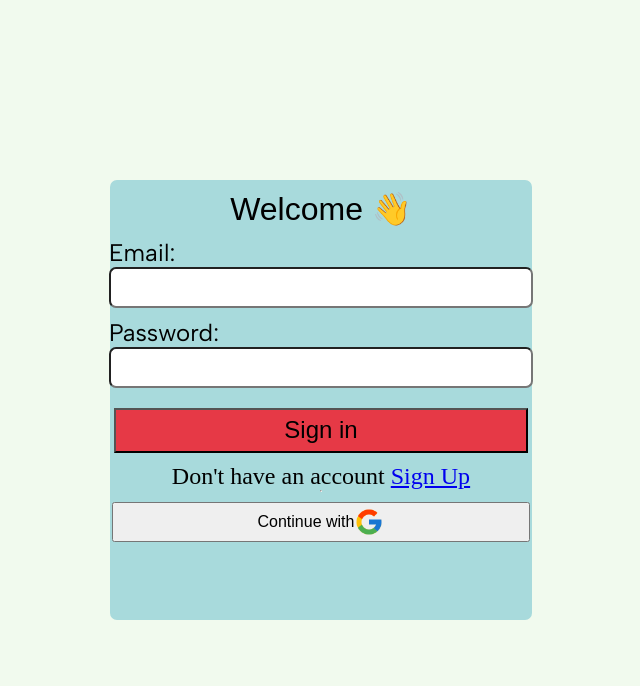
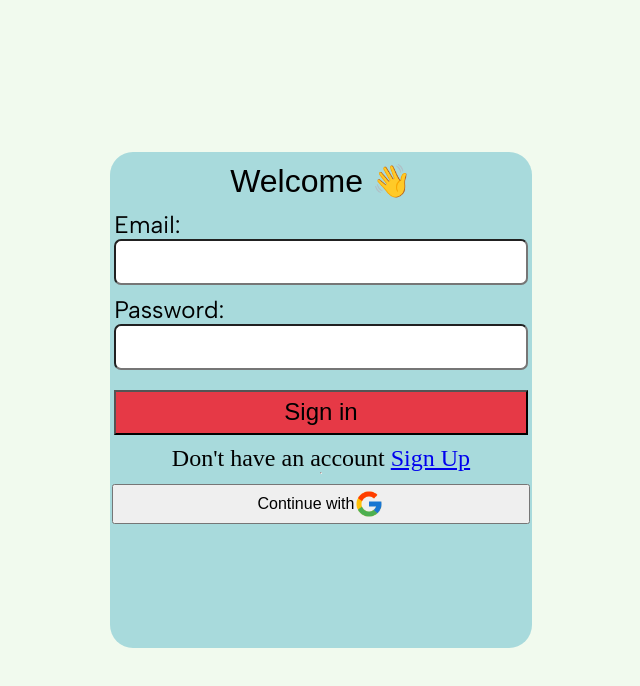
Before and after one commit to yashmore007/notes-app, a plain HTML site: page index.html in a window 1280 px wide. Shown: the whole page, without its empty margins (319-959 px from the left). Drawn offline with Linux system fonts and the light colour scheme; a web font is replaced by a local one.

Commit message:
login page corrected

```diff
--- a/style.css
+++ b/style.css
@@ -19,13 +19,13 @@
 
 .box {
   width: 33vw;
-  height: 55vh;
+  height: 62vh;
   display: flex;
   flex-direction: column;
   align-items: center;
   /* justify-content: center; */
   background-color: #a8dadc;
-  border-radius: 7px;
+  border-radius: 23px;
 }
 
 .loginBox {
@@ -60,8 +60,9 @@
 }
 
 #email {
-  font-size: 2rem;
+  font-size: 1.5rem;
   border-radius: 7px;
+  padding: 7px 4px;
 }
 
 .passwordBox {
@@ -75,8 +76,9 @@
 }
 
 #pass {
-  font-size: 2rem;
+  font-size: 1.5rem;
   border-radius: 7px;
+  padding: 7px 4px;
 }
 
 .loginBtnBox {
```
